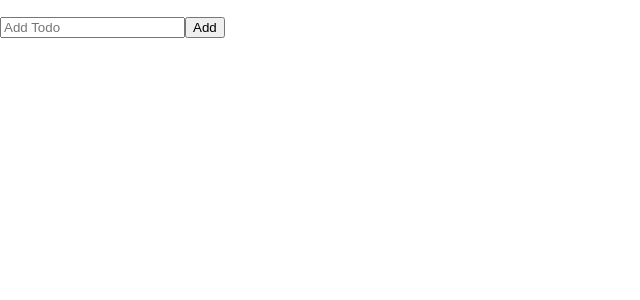
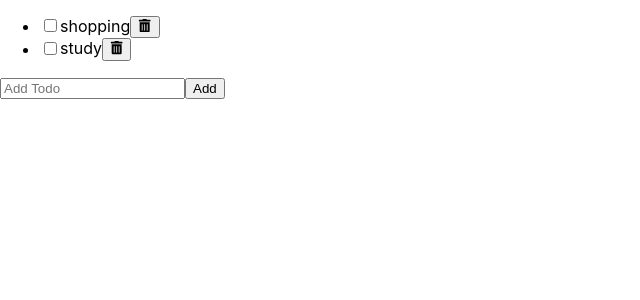
Before and after one commit to Gracekangdh/Todo-App_React, a React (Create React App) app: page / in a window 1280 px wide. Shown: the top 300 px of the page, without its empty margins (0-640 px from the left). Built offline with nearby package versions, Linux system fonts and the light colour scheme.

Commit message:
feat: Make Delete Button

```diff
--- a/package.json
+++ b/package.json
@@ -8,6 +8,7 @@
     "@testing-library/user-event": "^13.2.1",
     "react": "^18.3.1",
     "react-dom": "^18.3.1",
+    "react-icons": "^5.2.1",
     "react-scripts": "5.0.1",
     "web-vitals": "^2.1.0"
   },
--- a/src/components/AddTodoForm/AddTodoForm.jsx
+++ b/src/components/AddTodoForm/AddTodoForm.jsx
@@ -5,6 +5,9 @@
   const handleChange = (e) => setText(e.target.value);
   const handleSubmit = (e) => {
     e.preventDefault();
+    if (text.trim().length === 0) {
+      return;
+    }
     onAdd({ id: "고유한 아이디", text, status: "active" });
     setText("");
   };
--- a/src/components/ToDoList/TodoList.jsx
+++ b/src/components/ToDoList/TodoList.jsx
@@ -1,16 +1,31 @@
 import React, { useState } from "react";
 import AddTodoForm from "../AddTodoForm/AddTodoForm";
+import Todo from "../Todo/Todo";
 
 export default function TodoList() {
-  const [todos, setTodos] = useState([]);
+  const [todos, setTodos] = useState([
+    { id: "123", text: "shopping", status: "active" },
+    { id: "124", text: "study", status: "active" },
+  ]);
   const handleAdd = (todo) => {
     setTodos([...todos, todo]);
+  };
+  const handleUpdate = (updated) => {
+    setTodos(todos.map((t) => (t.id === updated.id ? updated : t)));
+  };
+  const handleDelete = (deleted) => {
+    setTodos(todos.filter((t) => t.id !== deleted.id));
   };
   return (
     <section>
       <ul>
-        {todos.map((item, idx) => (
-          <li key={idx}>{item.text}</li>
+        {todos.map((item) => (
+          <Todo
+            key={item.id}
+            todo={item}
+            onUpdate={handleUpdate}
+            onDelete={handleDelete}
+          />
         ))}
       </ul>
       <AddTodoForm onAdd={handleAdd} />
--- /dev/null
+++ b/src/components/Todo/Todo.jsx
@@ -0,0 +1,25 @@
+import React from "react";
+import { FaTrashAlt } from "react-icons/fa";
+
+export default function Todo({ todo, onUpdate, onDelete }) {
+  const { text, status } = todo;
+  const handleChange = (e) => {
+    const status = e.target.checked ? "completed" : "active";
+    onUpdate({ ...todo, status });
+  };
+  const handleDelete = () => onDelete(todo);
+  return (
+    <li>
+      <input
+        type="checkbox"
+        id="checkbox"
+        checked={status === "completed"}
+        onChange={handleChange}
+      />
+      <label htmlFor="checkbox">{text}</label>
+      <button onClick={handleDelete}>
+        <FaTrashAlt />
+      </button>
+    </li>
+  );
+}
```
Also changed, not shown: 1 other file (tests, documents, lock files or other folders).
